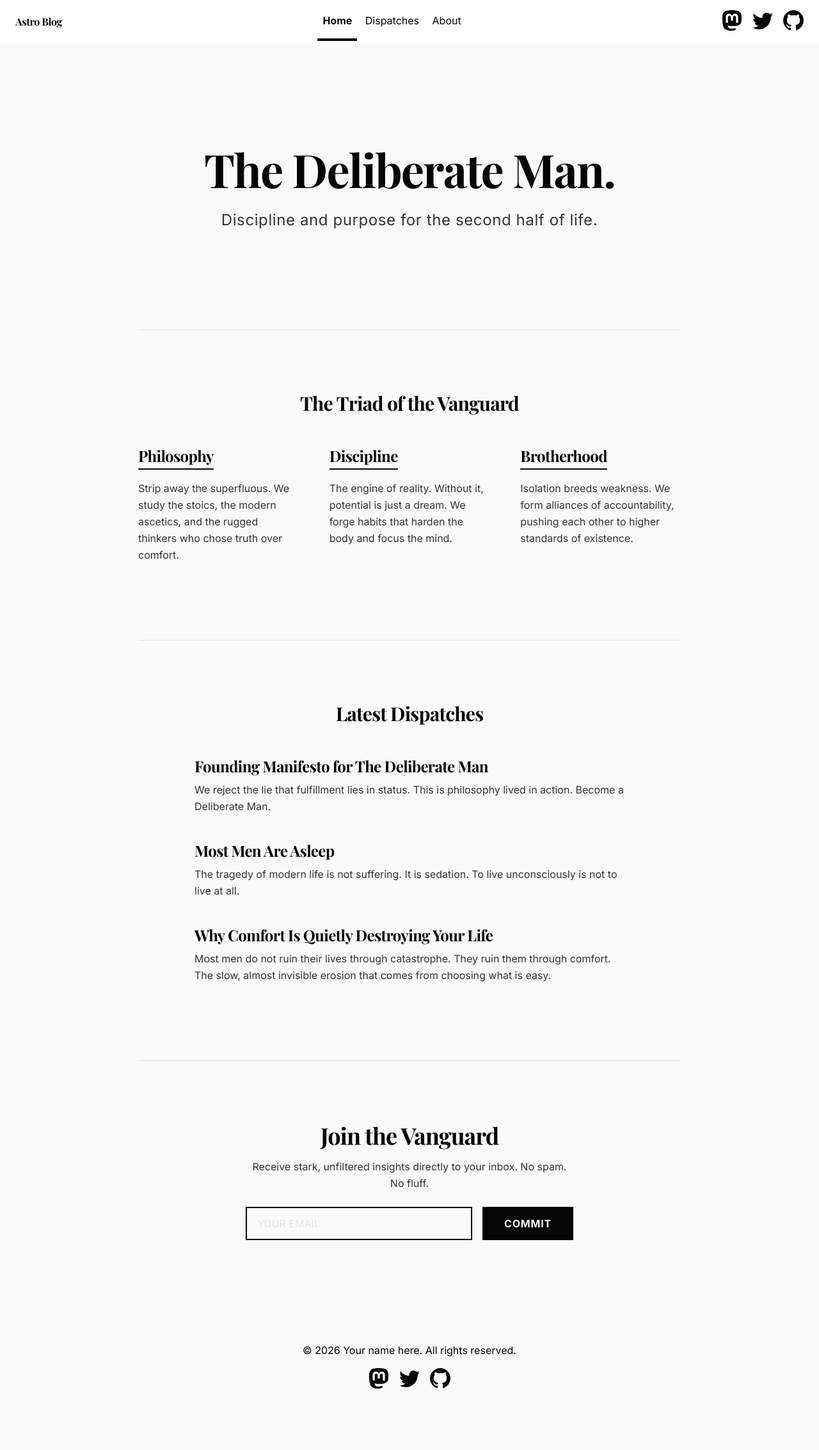
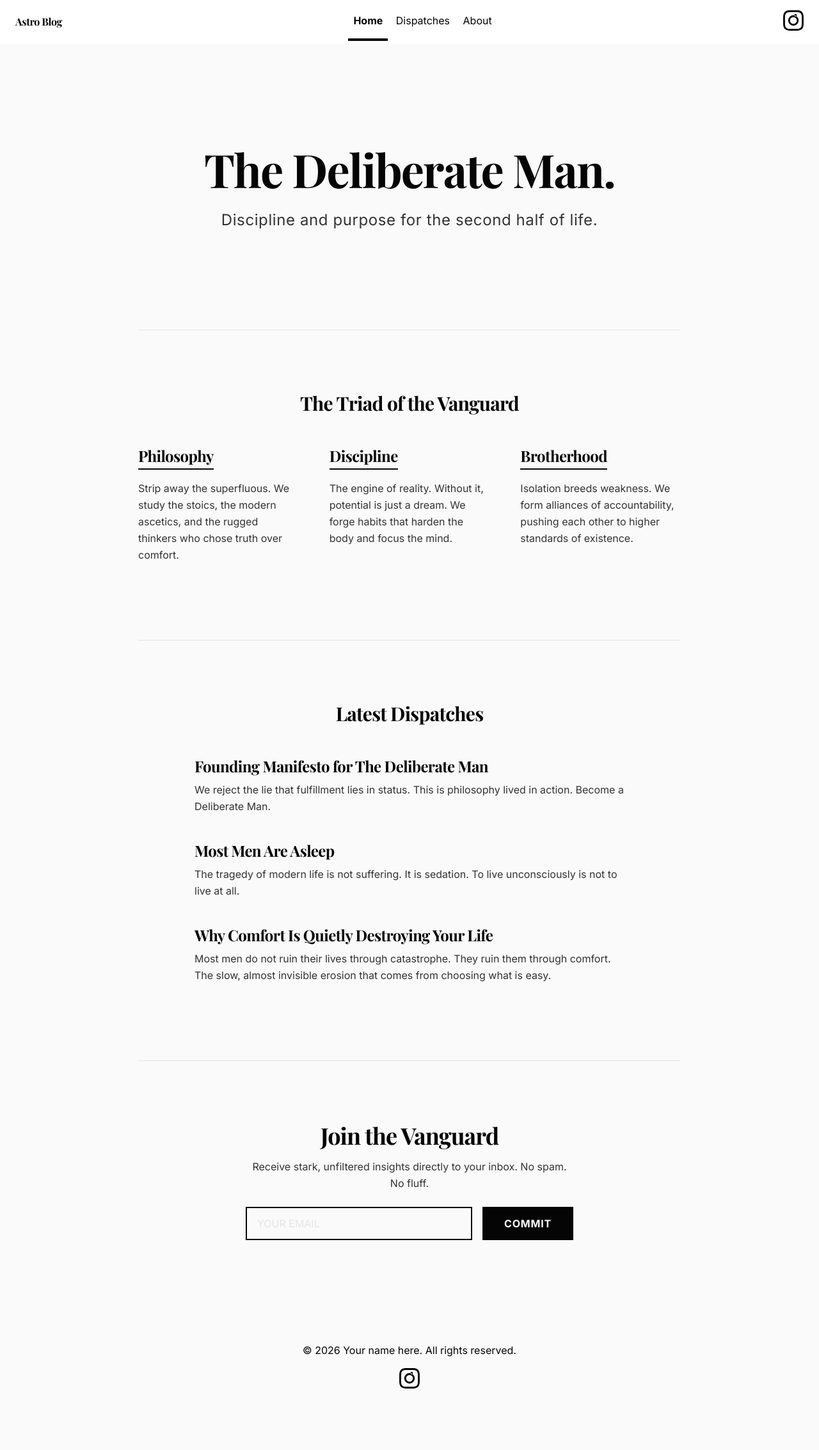
Before and after one commit to taiwancanuck99-hash/the-deliberate-man-blog-, an Astro site: page / in a window 1280 px wide. Shown: the whole page at 64% size. Built offline with nearby package versions, Linux system fonts and the light colour scheme; Astro itself is replaced by a stand-in of ours; a web font is replaced by a local one.

Commit message:
UI: Add Instagram social links to Header and Footer

```diff
--- a/src/components/Footer.astro
+++ b/src/components/Footer.astro
@@ -5,37 +5,11 @@ const today = new Date();
 <footer>
 	&copy; {today.getFullYear()} Your name here. All rights reserved.
 	<div class="social-links">
-		<a href="https://m.webtoo.ls/@astro" target="_blank">
-			<span class="sr-only">Follow Astro on Mastodon</span>
-			<svg
-				viewBox="0 0 16 16"
-				aria-hidden="true"
-				width="32"
-				height="32"
-				astro-icon="social/mastodon"
-				><path
-					fill="currentColor"
-					d="M11.19 12.195c2.016-.24 3.77-1.475 3.99-2.603.348-1.778.32-4.339.32-4.339 0-3.47-2.286-4.488-2.286-4.488C12.062.238 10.083.017 8.027 0h-.05C5.92.017 3.942.238 2.79.765c0 0-2.285 1.017-2.285 4.488l-.002.662c-.004.64-.007 1.35.011 2.091.083 3.394.626 6.74 3.78 7.57 1.454.383 2.703.463 3.709.408 1.823-.1 2.847-.647 2.847-.647l-.06-1.317s-1.303.41-2.767.36c-1.45-.05-2.98-.156-3.215-1.928a3.614 3.614 0 0 1-.033-.496s1.424.346 3.228.428c1.103.05 2.137-.064 3.188-.189zm1.613-2.47H11.13v-4.08c0-.859-.364-1.295-1.091-1.295-.804 0-1.207.517-1.207 1.541v2.233H7.168V5.89c0-1.024-.403-1.541-1.207-1.541-.727 0-1.091.436-1.091 1.296v4.079H3.197V5.522c0-.859.22-1.541.66-2.046.456-.505 1.052-.764 1.793-.764.856 0 1.504.328 1.933.983L8 4.39l.417-.695c.429-.655 1.077-.983 1.934-.983.74 0 1.336.259 1.791.764.442.505.661 1.187.661 2.046v4.203z"
-				></path></svg
-			>
-		</a>
-		<a href="https://twitter.com/astrodotbuild" target="_blank">
-			<span class="sr-only">Follow Astro on Twitter</span>
-			<svg viewBox="0 0 16 16" aria-hidden="true" width="32" height="32" astro-icon="social/twitter"
-				><path
-					fill="currentColor"
-					d="M5.026 15c6.038 0 9.341-5.003 9.341-9.334 0-.14 0-.282-.006-.422A6.685 6.685 0 0 0 16 3.542a6.658 6.658 0 0 1-1.889.518 3.301 3.301 0 0 0 1.447-1.817 6.533 6.533 0 0 1-2.087.793A3.286 3.286 0 0 0 7.875 6.03a9.325 9.325 0 0 1-6.767-3.429 3.289 3.289 0 0 0 1.018 4.382A3.323 3.323 0 0 1 .64 6.575v.045a3.288 3.288 0 0 0 2.632 3.218 3.203 3.203 0 0 1-.865.115 3.23 3.23 0 0 1-.614-.057 3.283 3.283 0 0 0 3.067 2.277A6.588 6.588 0 0 1 .78 13.58a6.32 6.32 0 0 1-.78-.045A9.344 9.344 0 0 0 5.026 15z"
-				></path></svg
-			>
-		</a>
-		<a href="https://github.com/withastro/astro" target="_blank">
-			<span class="sr-only">Go to Astro's GitHub repo</span>
-			<svg viewBox="0 0 16 16" aria-hidden="true" width="32" height="32" astro-icon="social/github"
-				><path
-					fill="currentColor"
-					d="M8 0C3.58 0 0 3.58 0 8c0 3.54 2.29 6.53 5.47 7.59.4.07.55-.17.55-.38 0-.19-.01-.82-.01-1.49-2.01.37-2.53-.49-2.69-.94-.09-.23-.48-.94-.82-1.13-.28-.15-.68-.52-.01-.53.63-.01 1.08.58 1.23.82.72 1.21 1.87.87 2.33.66.07-.52.28-.87.51-1.07-1.78-.2-3.64-.89-3.64-3.95 0-.87.31-1.59.82-2.15-.08-.2-.36-1.02.08-2.12 0 0 .67-.21 2.2.82.64-.18 1.32-.27 2-.27.68 0 1.36.09 2 .27 1.53-1.04 2.2-.82 2.2-.82.44 1.1.16 1.92.08 2.12.51.56.82 1.27.82 2.15 0 3.07-1.87 3.75-3.65 3.95.29.25.54.73.54 1.48 0 1.07-.01 1.93-.01 2.2 0 .21.15.46.55.38A8.012 8.012 0 0 0 16 8c0-4.42-3.58-8-8-8z"
-				></path></svg
-			>
+		<a href="https://instagram.com/YOUR_USERNAME_HERE" target="_blank">
+			<span class="sr-only">Follow on Instagram</span>
+			<svg viewBox="0 0 24 24" aria-hidden="true" width="32" height="32" fill="currentColor">
+				<path d="M12 2.163c3.204 0 3.584.012 4.85.07 3.252.148 4.771 1.691 4.919 4.919.058 1.265.069 1.645.069 4.849 0 3.205-.012 3.584-.069 4.849-.149 3.225-1.664 4.771-4.919 4.919-1.266.058-1.644.07-4.85.07-3.204 0-3.584-.012-4.849-.07-3.26-.149-4.771-1.699-4.919-4.92-.058-1.265-.07-1.644-.07-4.849 0-3.204.013-3.583.07-4.849.149-3.227 1.664-4.771 4.919-4.919 1.266-.057 1.645-.069 4.849-.069zM12 0C8.741 0 8.333.014 7.053.072 2.695.272.273 2.69.073 7.052.014 8.333 0 8.741 0 12c0 3.259.014 3.668.072 4.948.2 4.358 2.618 6.78 6.98 6.98C8.333 23.986 8.741 24 12 24c3.259 0 3.668-.014 4.948-.072 4.354-.2 6.782-2.618 6.979-6.98.059-1.28.073-1.689.073-4.948 0-3.259-.014-3.667-.072-4.947-.196-4.354-2.617-6.78-6.979-6.98C15.668.014 15.259 0 12 0zm0 5.838a6.162 6.162 0 100 12.324 6.162 6.162 0 000-12.324zM12 16a4 4 0 110-8 4 4 0 010 8zm3.98-10.181a1.44 1.44 0 11-2.88 0 1.44 1.44 0 012.88 0z"/>
+			</svg>
 		</a>
 	</div>
 </footer>
--- a/src/components/Header.astro
+++ b/src/components/Header.astro
@@ -12,32 +12,11 @@ import HeaderLink from './HeaderLink.astro';
 			<HeaderLink href="/about">About</HeaderLink>
 		</div>
 		<div class="social-links">
-			<a href="https://m.webtoo.ls/@astro" target="_blank">
-				<span class="sr-only">Follow Astro on Mastodon</span>
-				<svg viewBox="0 0 16 16" aria-hidden="true" width="32" height="32"
-					><path
-						fill="currentColor"
-						d="M11.19 12.195c2.016-.24 3.77-1.475 3.99-2.603.348-1.778.32-4.339.32-4.339 0-3.47-2.286-4.488-2.286-4.488C12.062.238 10.083.017 8.027 0h-.05C5.92.017 3.942.238 2.79.765c0 0-2.285 1.017-2.285 4.488l-.002.662c-.004.64-.007 1.35.011 2.091.083 3.394.626 6.74 3.78 7.57 1.454.383 2.703.463 3.709.408 1.823-.1 2.847-.647 2.847-.647l-.06-1.317s-1.303.41-2.767.36c-1.45-.05-2.98-.156-3.215-1.928a3.614 3.614 0 0 1-.033-.496s1.424.346 3.228.428c1.103.05 2.137-.064 3.188-.189zm1.613-2.47H11.13v-4.08c0-.859-.364-1.295-1.091-1.295-.804 0-1.207.517-1.207 1.541v2.233H7.168V5.89c0-1.024-.403-1.541-1.207-1.541-.727 0-1.091.436-1.091 1.296v4.079H3.197V5.522c0-.859.22-1.541.66-2.046.456-.505 1.052-.764 1.793-.764.856 0 1.504.328 1.933.983L8 4.39l.417-.695c.429-.655 1.077-.983 1.934-.983.74 0 1.336.259 1.791.764.442.505.661 1.187.661 2.046v4.203z"
-					></path></svg
-				>
-			</a>
-			<a href="https://twitter.com/astrodotbuild" target="_blank">
-				<span class="sr-only">Follow Astro on Twitter</span>
-				<svg viewBox="0 0 16 16" aria-hidden="true" width="32" height="32"
-					><path
-						fill="currentColor"
-						d="M5.026 15c6.038 0 9.341-5.003 9.341-9.334 0-.14 0-.282-.006-.422A6.685 6.685 0 0 0 16 3.542a6.658 6.658 0 0 1-1.889.518 3.301 3.301 0 0 0 1.447-1.817 6.533 6.533 0 0 1-2.087.793A3.286 3.286 0 0 0 7.875 6.03a9.325 9.325 0 0 1-6.767-3.429 3.289 3.289 0 0 0 1.018 4.382A3.323 3.323 0 0 1 .64 6.575v.045a3.288 3.288 0 0 0 2.632 3.218 3.203 3.203 0 0 1-.865.115 3.23 3.23 0 0 1-.614-.057 3.283 3.283 0 0 0 3.067 2.277A6.588 6.588 0 0 1 .78 13.58a6.32 6.32 0 0 1-.78-.045A9.344 9.344 0 0 0 5.026 15z"
-					></path></svg
-				>
-			</a>
-			<a href="https://github.com/withastro/astro" target="_blank">
-				<span class="sr-only">Go to Astro's GitHub repo</span>
-				<svg viewBox="0 0 16 16" aria-hidden="true" width="32" height="32"
-					><path
-						fill="currentColor"
-						d="M8 0C3.58 0 0 3.58 0 8c0 3.54 2.29 6.53 5.47 7.59.4.07.55-.17.55-.38 0-.19-.01-.82-.01-1.49-2.01.37-2.53-.49-2.69-.94-.09-.23-.48-.94-.82-1.13-.28-.15-.68-.52-.01-.53.63-.01 1.08.58 1.23.82.72 1.21 1.87.87 2.33.66.07-.52.28-.87.51-1.07-1.78-.2-3.64-.89-3.64-3.95 0-.87.31-1.59.82-2.15-.08-.2-.36-1.02.08-2.12 0 0 .67-.21 2.2.82.64-.18 1.32-.27 2-.27.68 0 1.36.09 2 .27 1.53-1.04 2.2-.82 2.2-.82.44 1.1.16 1.92.08 2.12.51.56.82 1.27.82 2.15 0 3.07-1.87 3.75-3.65 3.95.29.25.54.73.54 1.48 0 1.07-.01 1.93-.01 2.2 0 .21.15.46.55.38A8.012 8.012 0 0 0 16 8c0-4.42-3.58-8-8-8z"
-					></path></svg
-				>
+			<a href="https://instagram.com/YOUR_USERNAME_HERE" target="_blank">
+				<span class="sr-only">Follow on Instagram</span>
+				<svg viewBox="0 0 24 24" aria-hidden="true" width="32" height="32" fill="currentColor">
+					<path d="M12 2.163c3.204 0 3.584.012 4.85.07 3.252.148 4.771 1.691 4.919 4.919.058 1.265.069 1.645.069 4.849 0 3.205-.012 3.584-.069 4.849-.149 3.225-1.664 4.771-4.919 4.919-1.266.058-1.644.07-4.85.07-3.204 0-3.584-.012-4.849-.07-3.26-.149-4.771-1.699-4.919-4.92-.058-1.265-.07-1.644-.07-4.849 0-3.204.013-3.583.07-4.849.149-3.227 1.664-4.771 4.919-4.919 1.266-.057 1.645-.069 4.849-.069zM12 0C8.741 0 8.333.014 7.053.072 2.695.272.273 2.69.073 7.052.014 8.333 0 8.741 0 12c0 3.259.014 3.668.072 4.948.2 4.358 2.618 6.78 6.98 6.98C8.333 23.986 8.741 24 12 24c3.259 0 3.668-.014 4.948-.072 4.354-.2 6.782-2.618 6.979-6.98.059-1.28.073-1.689.073-4.948 0-3.259-.014-3.667-.072-4.947-.196-4.354-2.617-6.78-6.979-6.98C15.668.014 15.259 0 12 0zm0 5.838a6.162 6.162 0 100 12.324 6.162 6.162 0 000-12.324zM12 16a4 4 0 110-8 4 4 0 010 8zm3.98-10.181a1.44 1.44 0 11-2.88 0 1.44 1.44 0 012.88 0z"/>
+				</svg>
 			</a>
 		</div>
 	</nav>
```
